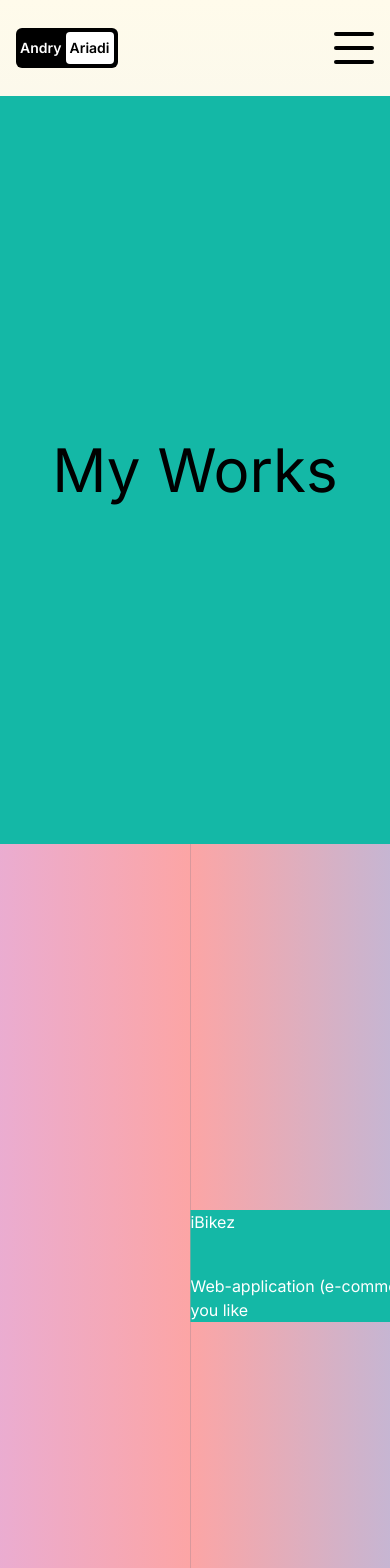
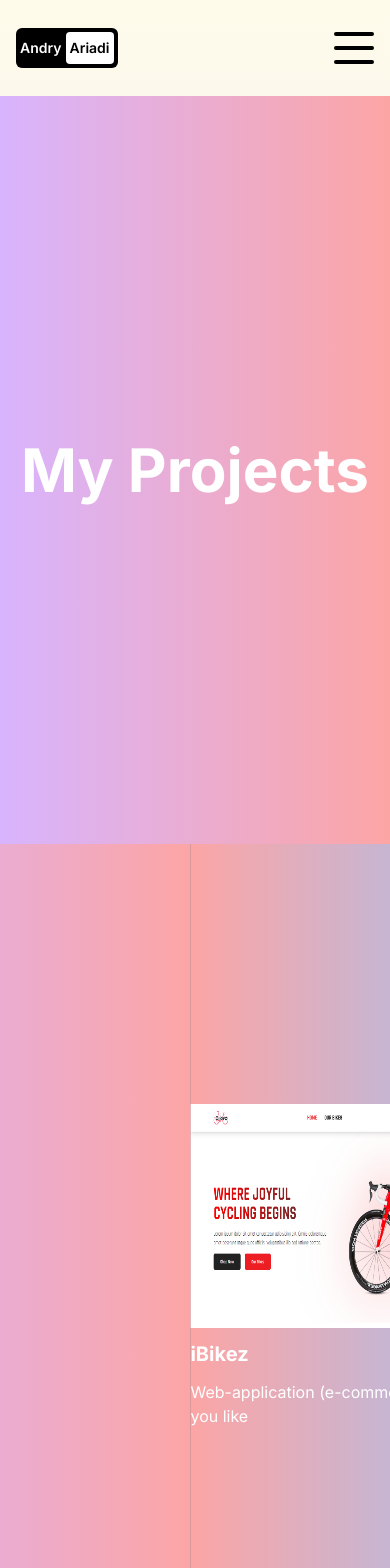
Before and after one commit to andryariadi/Web-Portfolio-2.0, a Next.js app in the folder portfolio/: page /portfolio in a window 390 px wide. Shown: the top 1568 px of the page. Built offline with nearby package versions, Linux system fonts and the light colour scheme.

Commit message:
styling project list

```diff
--- a/portfolio/src/app/portfolio/page.jsx
+++ b/portfolio/src/app/portfolio/page.jsx
@@ -4,6 +4,8 @@ import { motion, useScroll, useTransform } from "framer-motion";
 import Image from "next/image";
 import Link from "next/link";
 import { useRef } from "react";
+import { FaLink } from "react-icons/fa";
+import { IoIosRocket } from "react-icons/io";
 
 const projects = [
   {
@@ -12,7 +14,8 @@ const projects = [
     title: "iBikez",
     desc: "Web-application (e-commerce) to buy the cycle you like",
     img: "/images/ibikez.png",
-    link: "https://andryariadi-ibike.vercel.app/",
+    linkDeploy: "https://andryariadi-ibike.vercel.app/",
+    linkGithub: "https://github.com/andryariadi/iBike",
   },
   {
     id: 2,
@@ -20,7 +23,8 @@ const projects = [
     title: "iBlog",
     desc: "Web-application to post your blog",
     img: "/images/iblog.png",
-    link: "https://andryariadi-blog-app.vercel.app/",
+    linkDeploy: "https://andryariadi-blog-app.vercel.app/",
+    linkGithub: "https://github.com/andryariadi/blog-app",
   },
   {
     id: 3,
@@ -28,7 +32,8 @@ const projects = [
     title: "uDo",
     desc: "Web-application to list your activities",
     img: "/images/udo.png",
-    link: "https://andryariadi-udo.vercel.app/",
+    linkDeploy: "https://andryariadi-udo.vercel.app/",
+    linkGithub: "https://github.com/andryariadi/Fullstack-CRUD-Next-Js",
   },
   {
     id: 4,
@@ -36,7 +41,8 @@ const projects = [
     title: "Evently",
     desc: "Web-application to post your events and buy the events you like",
     img: "/images/evently.png",
-    link: "https://andryariadi-evently-app.vercel.app/",
+    linkDeploy: "https://andryariadi-evently-app.vercel.app/",
+    linkGithub: "https://github.com/andryariadi/event-app",
   },
   {
     id: 5,
@@ -44,7 +50,8 @@ const projects = [
     title: "CMS Dashboard",
     desc: "Web-application to manage your products and such",
     img: "/images/dashboard.png",
-    link: "https://andryariadi-cms-dashboard.vercel.app/",
+    linkDeploy: "https://andryariadi-cms-dashboard.vercel.app/",
+    linkGithub: "https://github.com/andryariadi/CMS-Dashboard-",
   },
 ];
 
@@ -60,18 +67,29 @@ export default function PortfolioPage() {
   return (
     <>
       <motion.main className="h-full" initial={{ y: "-200vh" }} animate={{ y: "0%" }} transition={{ duration: 1 }}>
-        <div className="bg-rose-500 relative h-[600vh] text-black" ref={ref}>
-          <div className="bg-teal-500 h-[calc(100vh-6rem)] flex items-center justify-center text-6xl">My Works</div>
-          <div className="bg-amber-500 sticky top-0 flex items-center gap-5 h-screen overflow-hidden">
+        <div className="bg-rose-500 relative h-[600vh]" ref={ref}>
+          <div className="bg-gradient-to-r from-purple-300 to-red-300 h-[calc(100vh-6rem)] flex items-center justify-center text-6xl text-white font-bold">My Projects</div>
+          <div className="sticky top-0 flex items-center gap-5 h-screen overflow-hidden">
             <motion.div style={{ x }} className="bg-gray-500 flex">
               <div className="h-screen w-screen flex items-center justify-center bg-gradient-to-r from-purple-300 to-red-300" />
               {projects.map((project) => (
                 <div key={project.id} className={`h-screen w-screen flex items-center justify-center bg-gradient-to-r ${project.color}`}>
-                  <div className="bg-teal-500 flex flex-col gap-5 text-white">
-                    <h1>{project.title}</h1>
-                    <div className="relative">
-                      <Image src={project.img} alt={project.title} fill />
+                  <div className="group flex flex-col gap-3 text-white">
+                    <div className="relative overflow-hidden">
+                      <div className="relative w-80 h-56 md:w-96 md:h-64 lg:w-[500px] lg:h-[350px] xl:w-[620px] xl:h-[420px] group-hover:scale-110 transition-all duration-300">
+                        <Image src={project.img} alt={project.title} fill />
+                      </div>
+                      <div className="absolute top-0 left-0 right-0 bottom-0 flex items-center justify-center gap-10 opacity-0 group-hover:opacity-100 transition-all duration-300">
+                        <Link href={project.linkGithub} target="_blank" className="text-white hover:scale-110 bg-gradient-to-r from-red-300 to-blue-300 hover:from-blue-400 hover:to-red-400 p-2 rounded-full transition-all duration-300">
+                          <FaLink size={30} />
+                        </Link>
+
+                        <Link href={project.linkDeploy} target="_blank" className="text-white hover:scale-110 bg-gradient-to-r from-red-300 to-blue-300 hover:from-blue-400 hover:to-red-400 p-2 rounded-full transition-all duration-300">
+                          <IoIosRocket size={35} />
+                        </Link>
+                      </div>
                     </div>
+                    <h1 className="font-bold text-xl md:text-3xl lg:text-4xl xl:text-6xl">{project.title}</h1>
                     <p>{project.desc}</p>
                   </div>
                 </div>
@@ -79,9 +97,9 @@ export default function PortfolioPage() {
             </motion.div>
           </div>
         </div>
-        <div className="bg-violet-500 h-screen w-full flex flex-col items-center justify-center gap-5">
-          <h1 className="text-6xl text-black">Do you have a project?</h1>
-          <div className="bg-amber-500 relative">
+        <div className="bg-gradient-to-r from-red-300 to-blue-300 h-screen w-full flex flex-col items-center justify-center gap-4">
+          <h1 className="text-6xl text-black mt-10">Do you have a project?</h1>
+          <div className="relative">
             <motion.svg animate={{ rotate: 360 }} transition={{ duration: 55, ease: "linear", repeat: Infinity }} viewBox="0 0 300 300" className="w-64 h-64 md:w-[500px] md:h-[500px] ">
               <defs>
                 <path id="circlePath" d="M 150, 150 m -60, 0 a 60,60 0 0,1 120,0 a 60,60 0 0,1 -120,0 " />
```
